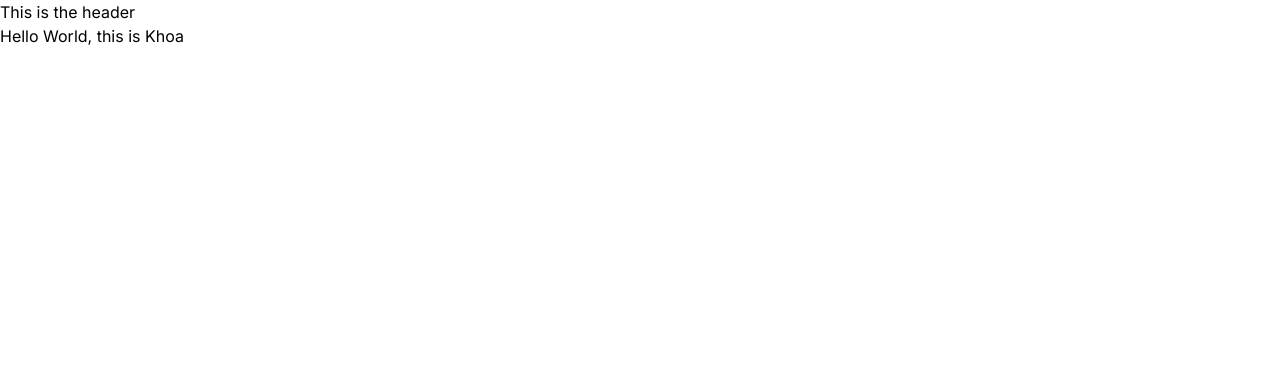
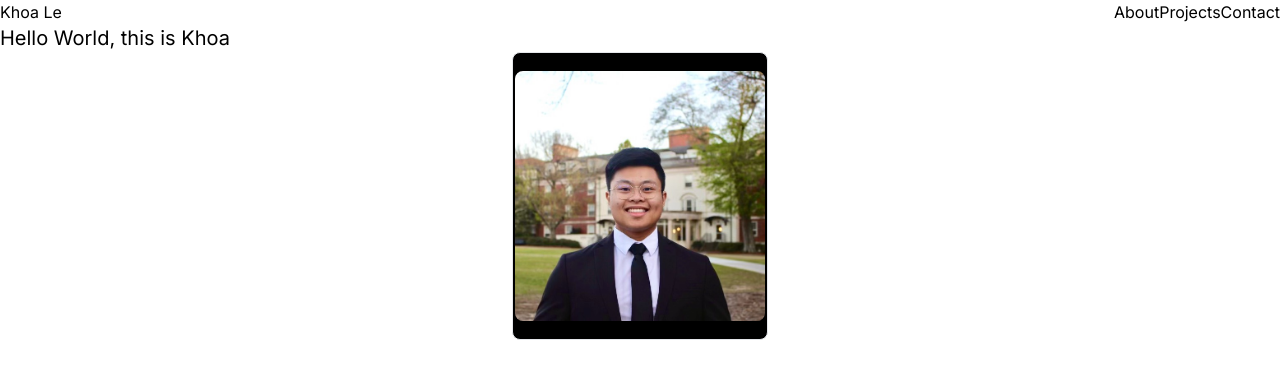
Before and after one commit to lenhatdangkhoa/personal-website, a Next.js app: page / in a window 1280 px wide. Shown: the top 378 px of the page. Built offline with nearby package versions, Linux system fonts and the light colour scheme.

Commit message:
added header

```diff
--- a/components/Header.tsx
+++ b/components/Header.tsx
@@ -1,5 +1,20 @@
 export default function Header() {
     return (
-        <div>This is the header</div>
+        <div className="flex justify-between">
+            <div>
+                <h1>Khoa Le</h1>
+            </div>
+            <div className="flex justify-between">
+                <div>
+                    <h1>About</h1>
+                </div>
+                <div>
+                    <h1>Projects</h1>
+                </div>
+                <div>
+                    <h1>Contact</h1>
+                </div>
+            </div>
+        </div>
     )
 }
--- a/components/MainBody.tsx
+++ b/components/MainBody.tsx
@@ -1,5 +1,18 @@
+import Image from "next/image"
+import profilePic from "../media/profile_pic.jpeg"
+
 export default function MainBody() {
     return (
-        <div className="">Hello World, this is Khoa</div>
+        <div>
+            <div className="">
+                <h1 className="text-xl">Hello World, this is Khoa</h1>
+            </div>
+            <div className="rounded justify-center flex h-72">
+                <div className="flex justify-center border bg-black w-1/5 rounded-lg">
+                    <Image src={profilePic} width={250} height={250} alt="profile_pic" className="self-center rounded-lg"/>
+                </div>
+            </div>
+        </div>
+
     )
 }
```
